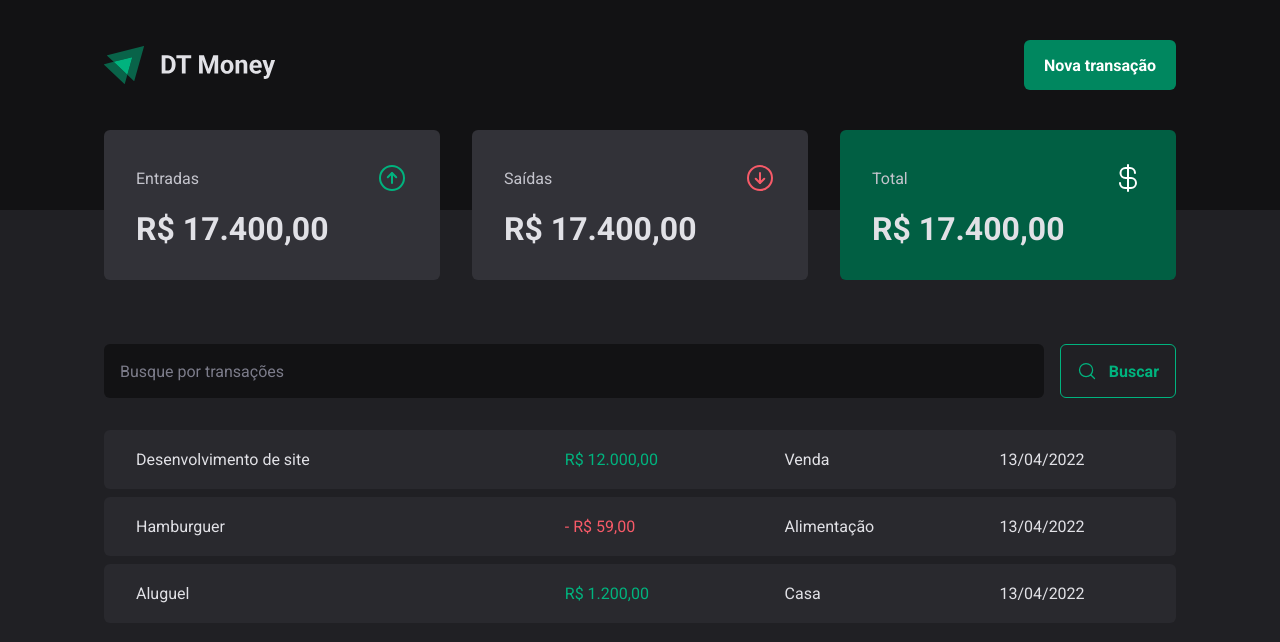
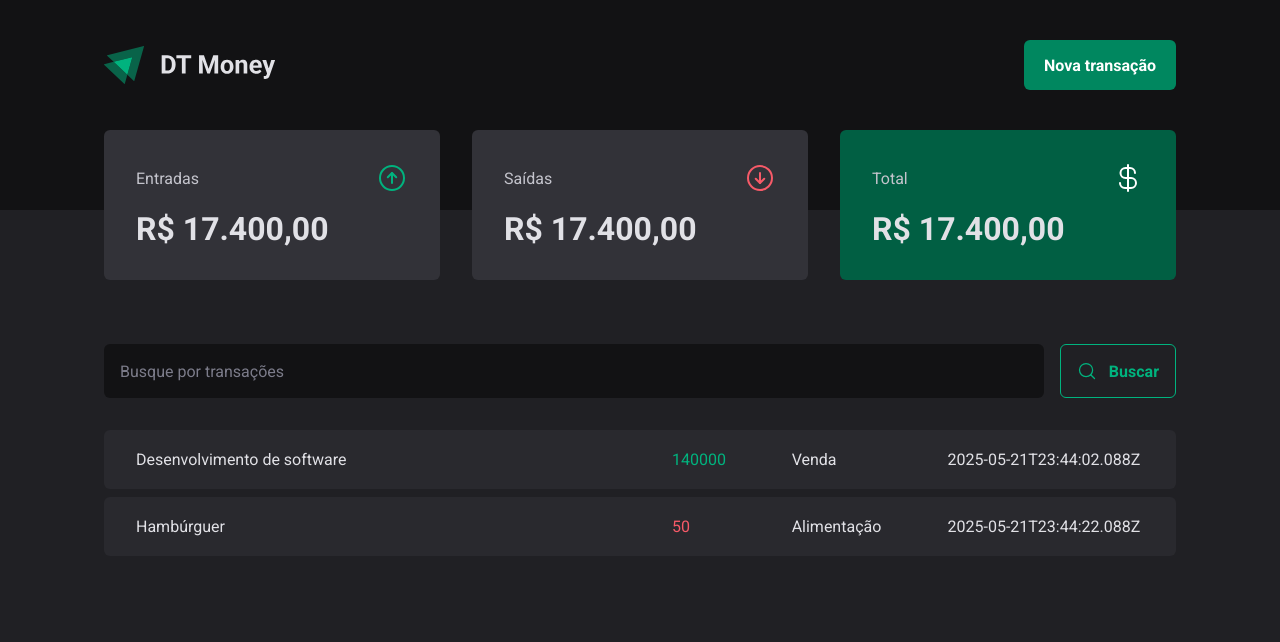
Before and after one commit to yruamkaffer/ignite-dt-money, a React (Vite) app: page / in a window 1280 px wide. Shown: the top 642 px of the page. Built offline with nearby package versions, Linux system fonts and the light colour scheme; data requests are answered from the project's data file.

Commit message:
Add files via upload

```diff
--- a/package.json
+++ b/package.json
@@ -5,6 +5,7 @@
   "type": "module",
   "scripts": {
     "dev": "vite",
+    "dev:server": "json-server server.json -w -d 500",
     "build": "tsc -b && vite build",
     "lint": "eslint .",
     "preview": "vite preview"
@@ -27,6 +28,7 @@
     "eslint-plugin-react-hooks": "^5.2.0",
     "eslint-plugin-react-refresh": "^0.4.19",
     "globals": "^16.0.0",
+    "json-server": "^1.0.0-beta.3",
     "typescript": "~5.8.3",
     "typescript-eslint": "^8.30.1",
     "vite": "^6.3.5"
--- /dev/null
+++ b/server.json
@@ -0,0 +1,20 @@
+{
+    "transactions": [
+        {
+            "id": 1,
+            "description": "Desenvolvimento de software",
+            "type": "income",
+            "category": "Venda",
+            "price": 140000,
+            "createdAt": "2025-05-21T23:44:02.088Z"
+        },
+                {
+            "id": 2,
+            "description": "Hambúrguer",
+            "type": "outcome",
+            "category": "Alimentação",
+            "price": 50,
+            "createdAt": "2025-05-21T23:44:22.088Z"
+        }
+        ]
+}
--- a/src/pages/Transactions/index.tsx
+++ b/src/pages/Transactions/index.tsx
@@ -1,9 +1,33 @@
+import { useEffect, useState } from "react";
 import { Header } from "../../components/Header";
 import { Summary } from "../../components/Summary";
 import { SearchForm } from "./components/SearchForm";
 import { PriceHighLight, TransactionsContainer, TransactionsTable } from "./styles";
 
+interface Transactions {
+  id: number;
+  description: string;
+  price: number;
+  type: "income" | "outcome";
+  category: string;
+  createdAt: string;
+}
+
 export function Transactions() {
+  const [transactions, setTransactions] = useState<Transactions[]>([]);
+
+  async function loadTransactions() {
+    const response = await fetch("http://localhost:3000/transactions");
+    const data = await response.json();
+
+    setTransactions(data);
+  }
+
+  useEffect(() => {
+    loadTransactions();
+  }
+  , []);
+
   return (
     <div>
       <Header />
@@ -14,36 +38,22 @@
 
           <TransactionsTable>
           <tbody>
-            <tr>
-              <td width="40%">Desenvolvimento de site</td>
-              <td>
-                <PriceHighLight variant="income">
-                  R$ 12.000,00
-                </PriceHighLight>
-              </td>
-              <td>Venda</td>
-              <td>13/04/2022</td>
-            </tr>
-            <tr>
-              <td width="40%">Hamburguer</td>
-              <td>
-                <PriceHighLight variant="outcome">
-                  - R$ 59,00
-                </PriceHighLight>
-              </td>
-              <td>Alimentação</td>
-              <td>13/04/2022</td>
-            </tr>
-            <tr>
-              <td width="40%">Aluguel</td>
-              <td>
-                <PriceHighLight variant="income">
-                  R$ 1.200,00
-                </PriceHighLight>
-              </td>
-              <td>Casa</td>
-              <td>13/04/2022</td>
-            </tr>
+
+            {transactions.map(transaction => {
+              return (
+                <tr key={transaction.id}>
+                  <td width="50%">{transaction.description}</td>
+                  <td>
+                    <PriceHighLight variant={transaction.type}>
+                      {transaction.price}
+                    </PriceHighLight>
+                  </td>
+                  <td>{transaction.category}</td>
+                  <td>{transaction.createdAt}</td>
+                </tr>
+              )
+            })}
+
           </tbody>
         </TransactionsTable>
       </TransactionsContainer>
```
Also changed, not shown: 1 other file (tests, documents, lock files or other folders).
